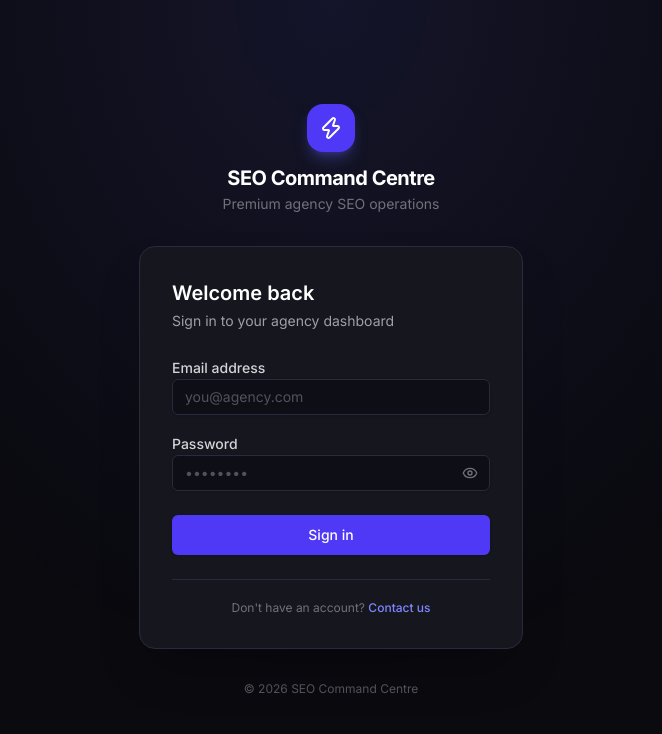
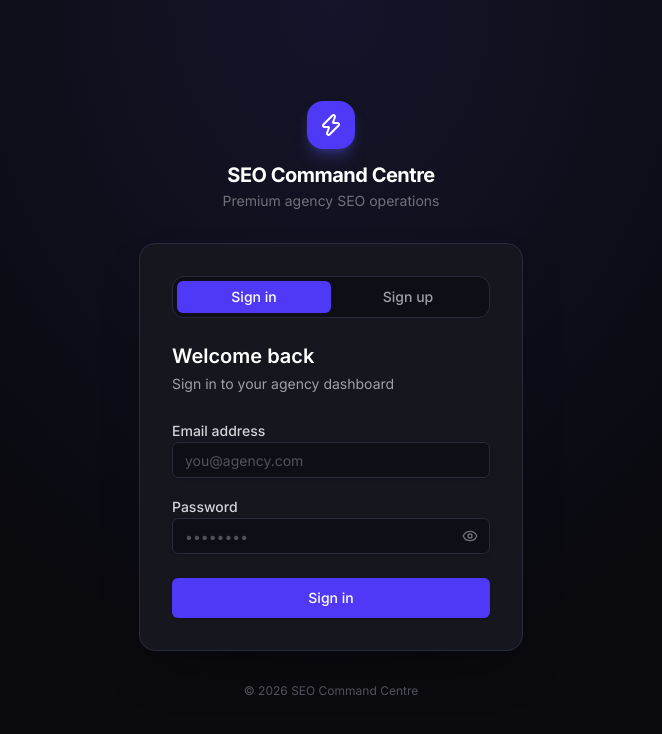
Before and after one commit to adarshmishra9066-svg/SEO-Tool, a Next.js app: page /login in a window 1280 px wide. Shown: the top 734 px of the page, without its empty margins (309-971 px from the left). Built offline with nearby package versions, Linux system fonts and the light colour scheme.

Commit message:
feat: add sign up tab to login page

```diff
--- a/src/app/(auth)/login/page.tsx
+++ b/src/app/(auth)/login/page.tsx
@@ -5,8 +5,8 @@ import { useSearchParams } from 'next/navigation'
 import { useForm } from 'react-hook-form'
 import { zodResolver } from '@hookform/resolvers/zod'
 import { z } from 'zod'
-import { Eye, EyeOff, AlertCircle } from 'lucide-react'
-import { loginAction } from './actions'
+import { Eye, EyeOff, AlertCircle, CheckCircle2 } from 'lucide-react'
+import { loginAction, signUpAction } from './actions'
 import { Button } from '@/components/ui/button'
 import { Input } from '@/components/ui/input'
 import { Label } from '@/components/ui/label'
@@ -16,40 +16,87 @@ const loginSchema = z.object({
   password: z.string().min(6, 'Password must be at least 6 characters'),
 })
 
+const signUpSchema = z.object({
+  fullName: z.string().min(2, 'Name must be at least 2 characters'),
+  email: z.string().email('Please enter a valid email address'),
+  password: z.string().min(6, 'Password must be at least 6 characters'),
+})
+
 type LoginFormData = z.infer<typeof loginSchema>
+type SignUpFormData = z.infer<typeof signUpSchema>
 
 export default function LoginPage() {
   const searchParams = useSearchParams()
   const redirectTo = searchParams.get('redirectTo') ?? '/dashboard'
+  const [mode, setMode] = React.useState<'login' | 'signup'>('login')
   const [showPassword, setShowPassword] = React.useState(false)
   const [serverError, setServerError] = React.useState<string | null>(null)
+  const [successMsg, setSuccessMsg] = React.useState<string | null>(null)
 
-  const {
-    register,
-    handleSubmit,
-    formState: { errors, isSubmitting },
-  } = useForm<LoginFormData>({
-    resolver: zodResolver(loginSchema),
-  })
+  const loginForm = useForm<LoginFormData>({ resolver: zodResolver(loginSchema) })
+  const signUpForm = useForm<SignUpFormData>({ resolver: zodResolver(signUpSchema) })
 
-  const onSubmit = async (data: LoginFormData) => {
+  const onLogin = async (data: LoginFormData) => {
     setServerError(null)
     const formData = new FormData()
     formData.append('email', data.email)
     formData.append('password', data.password)
     formData.append('redirectTo', redirectTo)
+    const result = await loginAction(formData)
+    if (result?.error) setServerError(result.error)
+  }
 
-    const result = await loginAction(formData)
-    if (result?.error) {
-      setServerError(result.error)
+  const onSignUp = async (data: SignUpFormData) => {
+    setServerError(null)
+    setSuccessMsg(null)
+    const formData = new FormData()
+    formData.append('email', data.email)
+    formData.append('password', data.password)
+    formData.append('fullName', data.fullName)
+    const result = await signUpAction(formData)
+    if (result?.error) setServerError(result.error)
+    if (result?.success) setSuccessMsg(result.success)
   }
+
+  const switchMode = (next: 'login' | 'signup') => {
+    setMode(next)
+    setServerError(null)
+    setSuccessMsg(null)
   }
 
   return (
     <div className="bg-[#16161f] border border-[#2a2a3d] rounded-2xl p-8 shadow-2xl">
+      {/* Tabs */}
+      <div className="flex rounded-lg bg-[#0e0e17] border border-[#2a2a3d] p-1 mb-6">
+        <button
+          onClick={() => switchMode('login')}
+          className={`flex-1 py-1.5 text-sm font-medium rounded-md transition-colors ${
+            mode === 'login'
+              ? 'bg-indigo-600 text-white'
+              : 'text-zinc-400 hover:text-zinc-200'
+          }`}
+        >
+          Sign in
+        </button>
+        <button
+          onClick={() => switchMode('signup')}
+          className={`flex-1 py-1.5 text-sm font-medium rounded-md transition-colors ${
+            mode === 'signup'
+              ? 'bg-indigo-600 text-white'
+              : 'text-zinc-400 hover:text-zinc-200'
+          }`}
+        >
+          Sign up
+        </button>
+      </div>
+
       <div className="mb-6">
-        <h2 className="text-white text-xl font-semibold">Welcome back</h2>
-        <p className="text-zinc-400 text-sm mt-1">Sign in to your agency dashboard</p>
+        <h2 className="text-white text-xl font-semibold">
+          {mode === 'login' ? 'Welcome back' : 'Create your account'}
+        </h2>
+        <p className="text-zinc-400 text-sm mt-1">
+          {mode === 'login' ? 'Sign in to your agency dashboard' : 'Start managing your SEO clients'}
+        </p>
       </div>
 
       {serverError && (
@@ -59,38 +106,40 @@ export default function LoginPage() {
         </div>
       )}
 
-      <form onSubmit={handleSubmit(onSubmit)} className="space-y-4">
+      {successMsg && (
+        <div className="flex items-start gap-2.5 p-3 rounded-lg bg-green-950/50 border border-green-800/50 mb-5">
+          <CheckCircle2 className="w-4 h-4 text-green-400 shrink-0 mt-0.5" />
+          <p className="text-sm text-green-300">{successMsg}</p>
+        </div>
+      )}
+
+      {mode === 'login' ? (
+        <form onSubmit={loginForm.handleSubmit(onLogin)} className="space-y-4">
           <div className="space-y-1.5">
-          <Label htmlFor="email" className="text-zinc-300">
-            Email address
-          </Label>
+            <Label htmlFor="email" className="text-zinc-300">Email address</Label>
             <Input
               id="email"
               type="email"
               autoComplete="email"
               placeholder="you@agency.com"
-            error={!!errors.email}
               className="bg-[#0e0e17] border-[#2a2a3d] text-white placeholder:text-zinc-600 focus-visible:border-indigo-500"
-            {...register('email')}
+              {...loginForm.register('email')}
             />
-          {errors.email && (
-            <p className="text-xs text-red-400">{errors.email.message}</p>
+            {loginForm.formState.errors.email && (
+              <p className="text-xs text-red-400">{loginForm.formState.errors.email.message}</p>
             )}
           </div>
 
           <div className="space-y-1.5">
-          <Label htmlFor="password" className="text-zinc-300">
-            Password
-          </Label>
+            <Label htmlFor="password" className="text-zinc-300">Password</Label>
             <div className="relative">
               <Input
                 id="password"
                 type={showPassword ? 'text' : 'password'}
                 autoComplete="current-password"
                 placeholder="••••••••"
-              error={!!errors.password}
                 className="bg-[#0e0e17] border-[#2a2a3d] text-white placeholder:text-zinc-600 focus-visible:border-indigo-500 pr-10"
-              {...register('password')}
+                {...loginForm.register('password')}
               />
               <button
                 type="button"
@@ -100,31 +149,84 @@ export default function LoginPage() {
                 {showPassword ? <EyeOff className="w-4 h-4" /> : <Eye className="w-4 h-4" />}
               </button>
             </div>
-          {errors.password && (
-            <p className="text-xs text-red-400">{errors.password.message}</p>
+            {loginForm.formState.errors.password && (
+              <p className="text-xs text-red-400">{loginForm.formState.errors.password.message}</p>
             )}
           </div>
 
           <Button
             type="submit"
             className="w-full h-10 bg-indigo-600 hover:bg-indigo-700 text-white font-medium mt-2"
-          loading={isSubmitting}
+            loading={loginForm.formState.isSubmitting}
           >
-          {isSubmitting ? 'Signing in...' : 'Sign in'}
+            {loginForm.formState.isSubmitting ? 'Signing in...' : 'Sign in'}
           </Button>
         </form>
+      ) : (
+        <form onSubmit={signUpForm.handleSubmit(onSignUp)} className="space-y-4">
+          <div className="space-y-1.5">
+            <Label htmlFor="fullName" className="text-zinc-300">Full name</Label>
+            <Input
+              id="fullName"
+              type="text"
+              autoComplete="name"
+              placeholder="Jane Smith"
+              className="bg-[#0e0e17] border-[#2a2a3d] text-white placeholder:text-zinc-600 focus-visible:border-indigo-500"
+              {...signUpForm.register('fullName')}
+            />
+            {signUpForm.formState.errors.fullName && (
+              <p className="text-xs text-red-400">{signUpForm.formState.errors.fullName.message}</p>
+            )}
+          </div>
 
-      <div className="mt-6 pt-5 border-t border-[#2a2a3d]">
-        <p className="text-center text-xs text-zinc-500">
-          Don&apos;t have an account?{' '}
-          <a
-            href="mailto:hello@seocommandcentre.com"
-            className="text-indigo-400 hover:text-indigo-300 font-medium transition-colors"
+          <div className="space-y-1.5">
+            <Label htmlFor="signup-email" className="text-zinc-300">Email address</Label>
+            <Input
+              id="signup-email"
+              type="email"
+              autoComplete="email"
+              placeholder="you@agency.com"
+              className="bg-[#0e0e17] border-[#2a2a3d] text-white placeholder:text-zinc-600 focus-visible:border-indigo-500"
+              {...signUpForm.register('email')}
+            />
+            {signUpForm.formState.errors.email && (
+              <p className="text-xs text-red-400">{signUpForm.formState.errors.email.message}</p>
+            )}
+          </div>
+
+          <div className="space-y-1.5">
+            <Label htmlFor="signup-password" className="text-zinc-300">Password</Label>
+            <div className="relative">
+              <Input
+                id="signup-password"
+                type={showPassword ? 'text' : 'password'}
+                autoComplete="new-password"
+                placeholder="••••••••"
+                className="bg-[#0e0e17] border-[#2a2a3d] text-white placeholder:text-zinc-600 focus-visible:border-indigo-500 pr-10"
+                {...signUpForm.register('password')}
+              />
+              <button
+                type="button"
+                onClick={() => setShowPassword((v) => !v)}
+                className="absolute right-3 top-1/2 -translate-y-1/2 text-zinc-500 hover:text-zinc-300 transition-colors"
               >
-            Contact us
-          </a>
-        </p>
+                {showPassword ? <EyeOff className="w-4 h-4" /> : <Eye className="w-4 h-4" />}
+              </button>
             </div>
+            {signUpForm.formState.errors.password && (
+              <p className="text-xs text-red-400">{signUpForm.formState.errors.password.message}</p>
+            )}
+          </div>
+
+          <Button
+            type="submit"
+            className="w-full h-10 bg-indigo-600 hover:bg-indigo-700 text-white font-medium mt-2"
+            loading={signUpForm.formState.isSubmitting}
+          >
+            {signUpForm.formState.isSubmitting ? 'Creating account...' : 'Create account'}
+          </Button>
+        </form>
+      )}
     </div>
   )
 }
```
Lines whose indentation alone changed are shown as unchanged.
